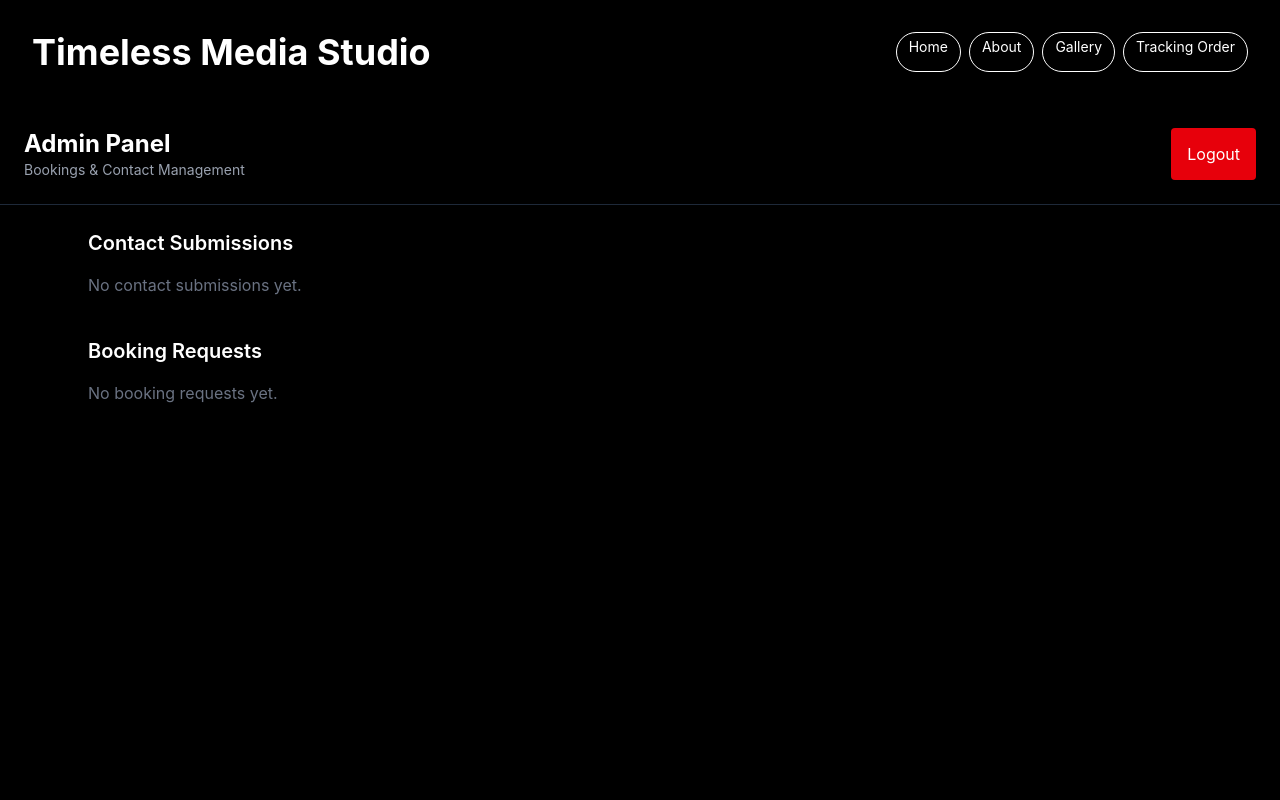
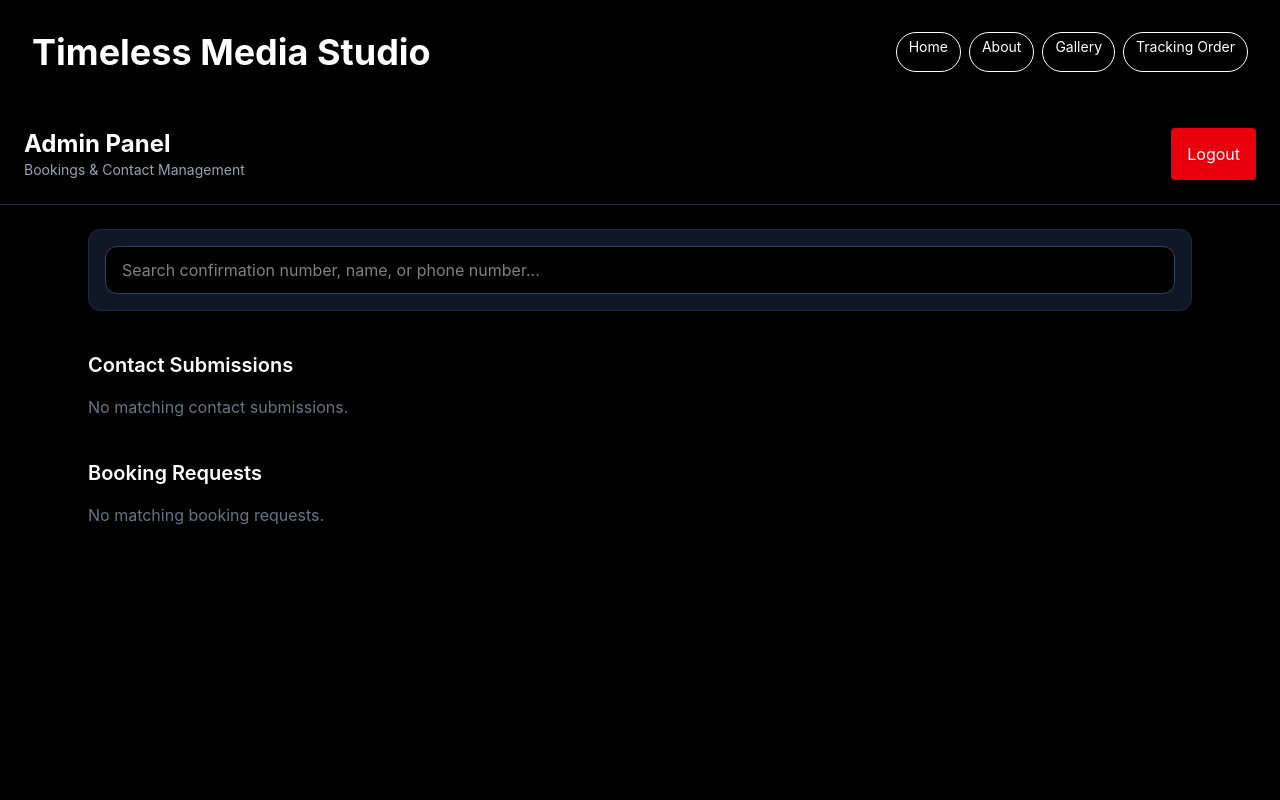
Before and after one commit to eringz/timeless-media-studio, a Next.js app: page /admin in a window 1280 px wide. Shown: the top 800 px of the page. Built offline with nearby package versions, Linux system fonts and the light colour scheme; sample sign-in values are in the browser's storage.

Commit message:
Update page.tsx

```diff
--- a/app/admin/page.tsx
+++ b/app/admin/page.tsx
@@ -33,6 +33,7 @@ export default function AdminPanel() {
 
   const [contactLogs, setContactLogs] = useState<ContactLog[]>([]);
   const [bookingLogs, setBookingLogs] = useState<BookingLog[]>([]);
+  const [search, setSearch] = useState('');
   const [loading, setLoading] = useState(true);
 
   const loadData = () => {
@@ -79,7 +80,6 @@ export default function AdminPanel() {
     status: LogStatus
   ) => {
     const key = type === 'contact' ? CONTACT_KEY : BOOKING_KEY;
-
     const rawData = JSON.parse(localStorage.getItem(key) || '[]') as ContactLog[];
 
     const updated = rawData.map((item) =>
@@ -91,13 +91,27 @@ export default function AdminPanel() {
 
   const remove = (id: string, type: 'contact' | 'booking') => {
     const key = type === 'contact' ? CONTACT_KEY : BOOKING_KEY;
-
     const rawData = JSON.parse(localStorage.getItem(key) || '[]') as ContactLog[];
 
     const updated = rawData.filter((item) => item.id !== id);
 
     updateStorage(key, updated);
   };
+
+  const filterLogs = (logs: ContactLog[]) => {
+    const q = search.toLowerCase().trim();
+
+    if (!q) return logs;
+
+    return logs.filter((log) =>
+      log.confirmationNumber?.toLowerCase().includes(q) ||
+      log.name?.toLowerCase().includes(q) ||
+      log.phone?.toLowerCase().includes(q)
+    );
+  };
+
+  const filteredContactLogs = filterLogs(contactLogs);
+  const filteredBookingLogs = filterLogs(bookingLogs);
 
   const formatDate = (d: string) => {
     if (!d) return 'No date';
@@ -231,16 +245,25 @@ export default function AdminPanel() {
       </div>
 
       <div className="max-w-6xl mx-auto p-6 space-y-10">
+        <div className="bg-gray-900 border border-gray-800 rounded-xl p-4">
+          <input
+            value={search}
+            onChange={(e) => setSearch(e.target.value)}
+            placeholder="Search confirmation number, name, or phone number..."
+            className="w-full h-12 rounded-xl bg-black border border-gray-700 px-4 text-white outline-none focus:border-white"
+          />
+        </div>
+
         <section>
           <h2 className="text-xl font-semibold mb-4">
             Contact Submissions
           </h2>
 
           <div className="space-y-4">
-            {contactLogs.length === 0 ? (
-              <p className="text-gray-500">No contact submissions yet.</p>
+            {filteredContactLogs.length === 0 ? (
+              <p className="text-gray-500">No matching contact submissions.</p>
             ) : (
-              contactLogs.map((log) => renderLogCard(log, 'contact'))
+              filteredContactLogs.map((log) => renderLogCard(log, 'contact'))
             )}
           </div>
         </section>
@@ -251,10 +274,10 @@ export default function AdminPanel() {
           </h2>
 
           <div className="space-y-4">
-            {bookingLogs.length === 0 ? (
-              <p className="text-gray-500">No booking requests yet.</p>
+            {filteredBookingLogs.length === 0 ? (
+              <p className="text-gray-500">No matching booking requests.</p>
             ) : (
-              bookingLogs.map((log) => renderLogCard(log, 'booking'))
+              filteredBookingLogs.map((log) => renderLogCard(log, 'booking'))
             )}
           </div>
         </section>
```
